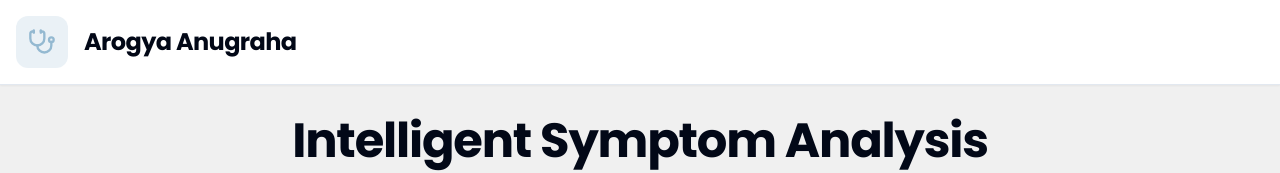
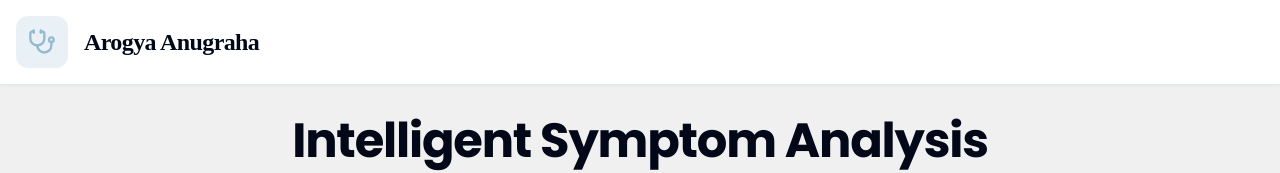
Before and after one commit to matheshvishnu/arogya-anugraha-app, a Next.js app: page / in a window 1280 px wide. Shown: the top 173 px of the page. Built offline with nearby package versions, Linux system fonts and the light colour scheme; what @genkit-ai/googleai, genkit would draw is missing.

Commit message:
Initial commit

```diff
--- a/src/app/page.tsx
+++ b/src/app/page.tsx
@@ -53,7 +53,7 @@ export default function Home() {
           <div className="p-3 bg-primary/20 text-primary rounded-lg">
             <Stethoscope className="h-7 w-7" />
           </div>
-          <h1 className="text-2xl font-bold tracking-tight text-foreground">Arogya Anugraha</h1>
+          <h1 className="text-2xl font-bold tracking-tight text-foreground font-display">Arogya Anugraha</h1>
         </div>
       </header>
 
--- a/tailwind.config.ts
+++ b/tailwind.config.ts
@@ -13,6 +13,7 @@ export default {
         body: ['Poppins', 'sans-serif'],
         headline: ['Poppins', 'sans-serif'],
         code: ['monospace'],
+        display: ['"Times New Roman"', 'Times', 'serif'],
       },
       colors: {
         background: 'hsl(var(--background))',
```
